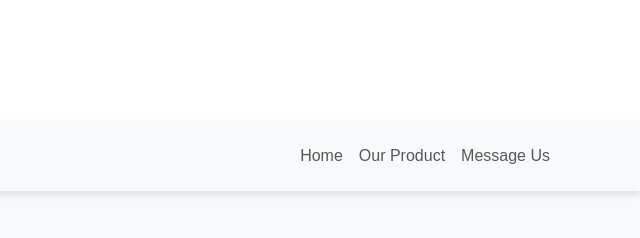
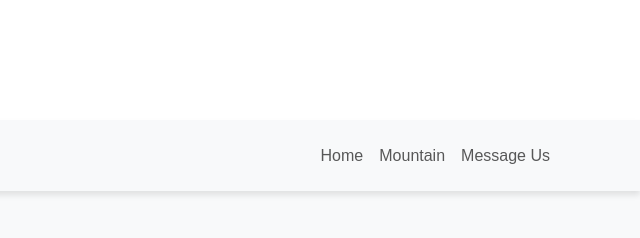
Before and after one commit to revou-fundamental-course/16-sept-24-Xafttt, a plain HTML site: page index.html in a window 1280 px wide. Shown: the top 238 px of the page, 640-1280 px from the left. Drawn offline with nearby package versions, Linux system fonts and the light colour scheme; files that its build step writes are made by us from their sources; a script that the page names is missing.

Commit message:
Update index.html

```diff
--- a/index.html
+++ b/index.html
@@ -26,7 +26,7 @@
                         <a class="nav-link" href="#home">Home</a>
                     </li>
                     <li class="nav-item">
-                        <a class="nav-link" href="#product">Our Product</a>
+                        <a class="nav-link" href="#product">Mountain</a>
                     </li>
                     <li class="nav-item">
                         <a class="nav-link" href="#message-us">Message Us</a>
```
